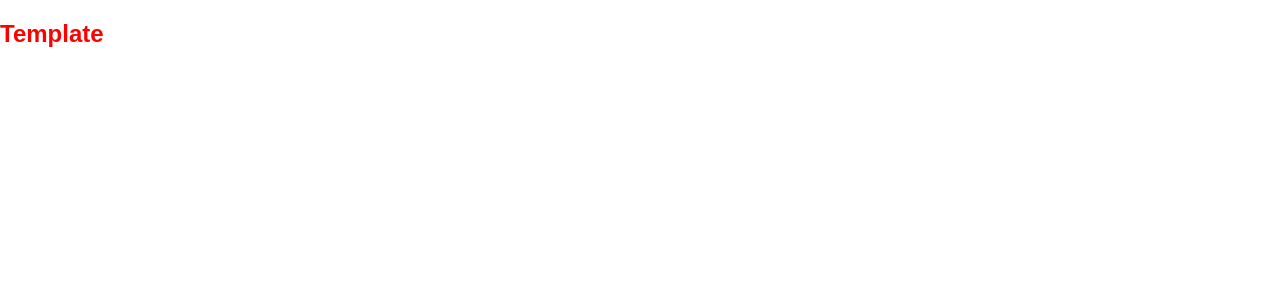
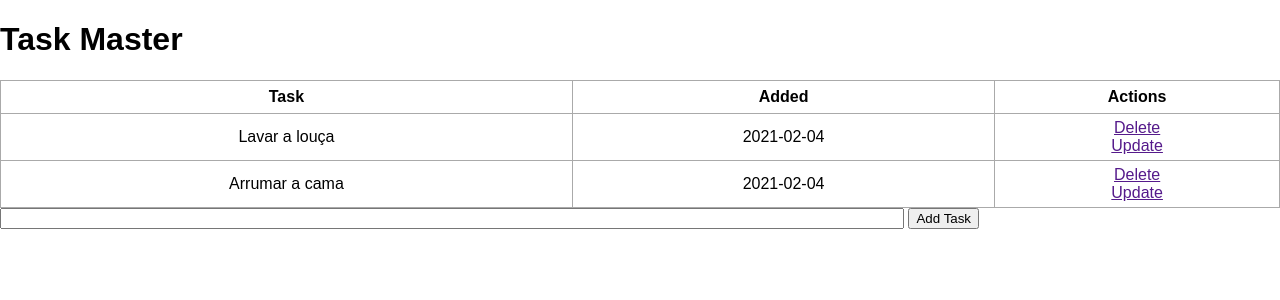
Before and after one commit to ClaudioSiqueira/Flask-Tutorial, a Flask app: page / in a window 1280 px wide. Before the commit the part shown is almost empty. Shown: the top 300 px of the page. Run offline with Flask 2, Linux system fonts and the light colour scheme; data comes from the database, SQL or seed files in the repository; both versions use the stored data as it was after the commit.

Commit message:
Salvando dados no DB

```diff
--- a/FlaskIntroduction/app.py
+++ b/FlaskIntroduction/app.py
@@ -1,4 +1,4 @@
-from flask import Flask, render_template, url_for
+from flask import Flask, render_template, url_for, request, redirect
 from flask_sqlalchemy import SQLAlchemy
 from datetime import datetime
 
@@ -15,9 +15,25 @@ class Todo(db.Model):
     def __repr__(self):
         return '<Task %r>' % self.id
 
-@app.route('/')
+@app.route('/', methods=['POST', 'GET'])
 def index():
-    return render_template('index.html')
+    if request.method == 'POST':
+        task_content = request.form['content']
+        new_task = Todo(content = task_content)
+
+        try:
+            db.session.add(new_task)
+            db.session.commit()
+            return redirect('/')
+        except:
+            return 'There was an error'
+
+    else:
+        tasks = Todo.query.order_by(Todo.date_created).all()
+        return render_template('index.html', tasks=tasks)
+
+
+
 
 if(__name__ == '__main__'):
     app.run(debug=True)
--- a/FlaskIntroduction/static/css/main.css
+++ /dev/null
@@ -1,5 +0,0 @@
-body{
-    color: red;
-    font-family: sans-serif;
-    margin: 0;
-}
--- /dev/null
+++ b/FlaskIntroduction/static/css/test.css
@@ -0,0 +1,36 @@
+
+body, html {
+    margin: 0;
+    font-family: sans-serif;
+}
+
+.content {
+    margin: 0 auto;
+    width: 400px;
+}
+
+table, td, th {
+    border: 1px solid #aaa;
+}
+
+table {
+    border-collapse: collapse;
+    width: 100%;
+}
+
+th {
+    height: 30px;
+}
+
+td {
+    text-align: center;
+    padding: 5px;
+}
+
+.form {
+    margin-top: 20px;
+}
+
+#content {
+    width: 70%;
+}
--- a/FlaskIntroduction/templates/base.html
+++ b/FlaskIntroduction/templates/base.html
@@ -4,7 +4,7 @@
     <meta charset="UTF-8">
     <meta http-equiv="X-UA-Compatible" content="IE=edge">
     <meta name="viewport" content="width=device-width, initial-scale=1.0">
-    <link rel="stylesheet" href="{{url_for('static', filename='css/main.css')}}">
+    <link rel="stylesheet" type="text/css" href="{{url_for('static', filename='css/test.css')}}">
     {% block head %} {% endblock %}
 </head>
 <body>
--- a/FlaskIntroduction/templates/index.html
+++ b/FlaskIntroduction/templates/index.html
@@ -1,10 +1,36 @@
-{% extends 'base.html' %}
+{% extends 'base.html'%}
 
 {% block head %}
+<title>Task Master</title>
+{% endblock %}
 
+{% block body %}
+<div class="template">
+    <h1>Task Master</h1>
+
+    <table>
+        <tr>
+            <th>Task</th>
+            <th>Added</th>
+            <th>Actions</th>
+        </tr>
+        {% for task in tasks %}
+        <tr>
+            <td>{{task.content}}</td>
+            <td>{{task.date_created.date()}}</td>
+            <td>
+                <a href="">Delete</a>
+                <br>
+                <a href="">Update</a>
+            </td>
+        </tr>
+        {% endfor%}
+    </table>
+
+    <form method="POST" action="/">
+        <input type="text" name="content" id="content">
+        <input type="submit" value="Add Task">
+    </form>
+</div>
 
 {% endblock %}
-{% block body %}
-<h2>Template</h2>
-
-{% endblock %}
```
Also changed, not shown: FlaskIntroduction/test.db.
